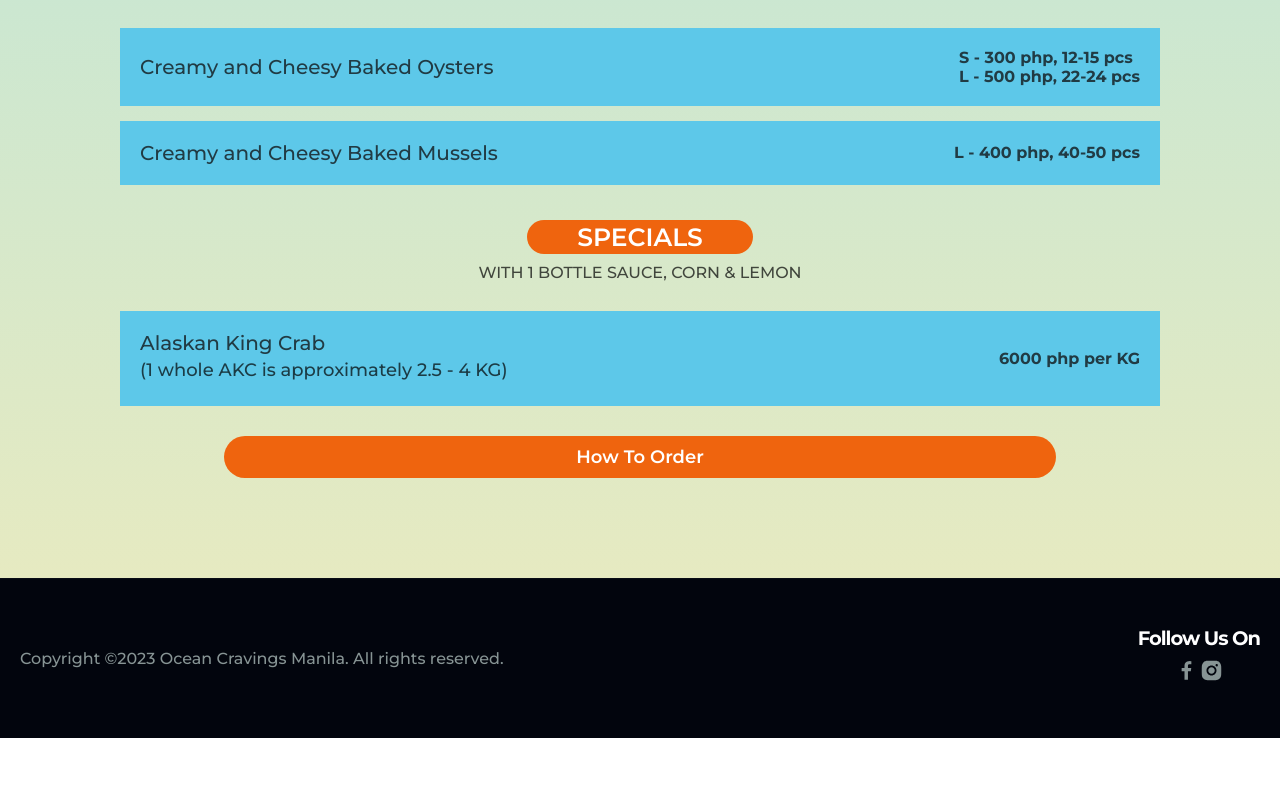
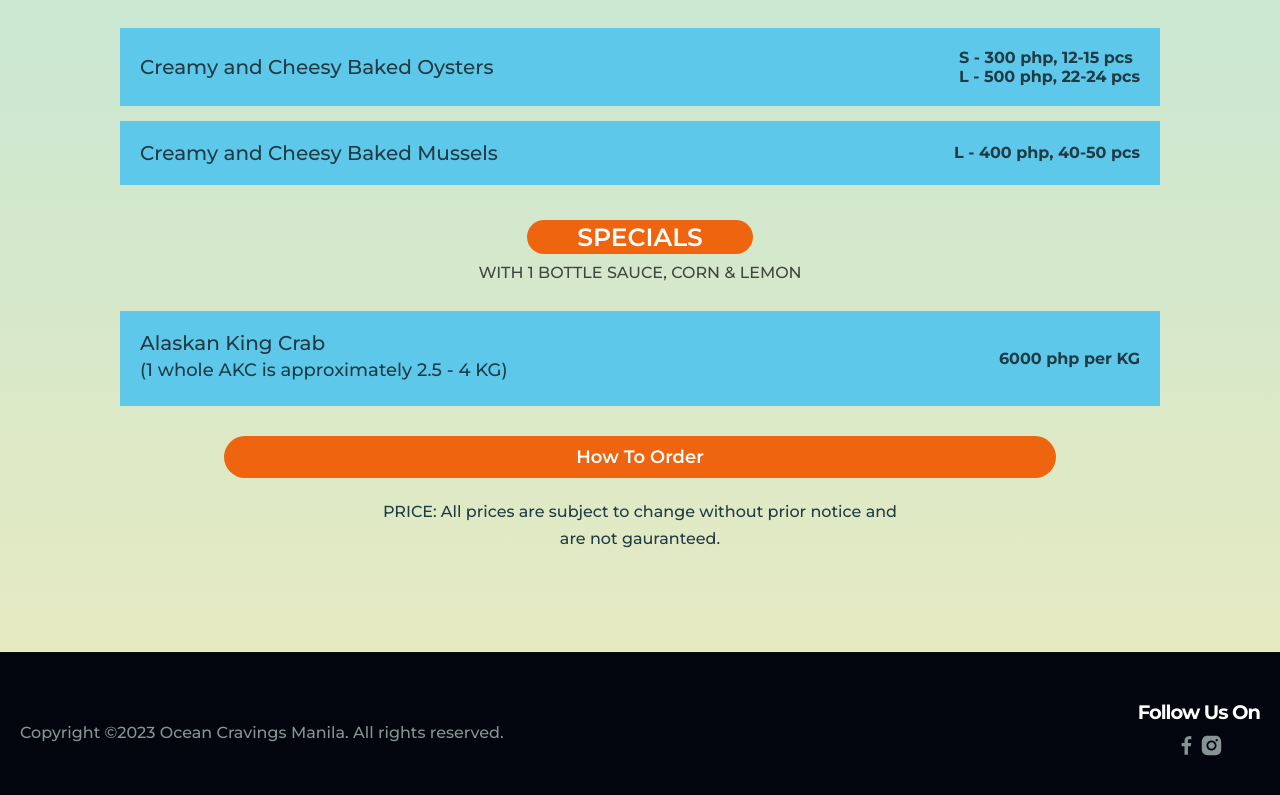
Before and after one commit to StevenWinters/oceancravingsmorato, a React (Vite) app: page /menu in a window 1280 px wide. Shown: the part 2065-2860 px from the top of the page. Before the commit the page ends 2803 px from the top, so only its background shows below. Built offline with nearby package versions, Linux system fonts and the light colour scheme.

Commit message:
PRICE Notice

```diff
--- a/src/components/Menu.tsx
+++ b/src/components/Menu.tsx
@@ -38,6 +38,10 @@ const Menu = () => {
           </Button>
         </Link>
       </div>
+      <p className="menu__notice">
+        PRICE: All prices are subject to change without prior notice and are not
+        gauranteed.
+      </p>
     </section>
   );
 };
--- a/src/index.css
+++ b/src/index.css
@@ -691,6 +691,12 @@ a {
   margin-top: -800px;
 }
 
+.menu__notice {
+  text-align: center;
+  margin: 0 auto;
+  color: var(--color-light-text);
+}
+
 .food__title {
   font-size: 2rem;
 }
@@ -719,7 +725,7 @@ a {
   }
 
   .menu__btn {
-    margin-top: 1.5rem;
+    margin: 1.5rem 0 2rem;
   }
 }
 
```
